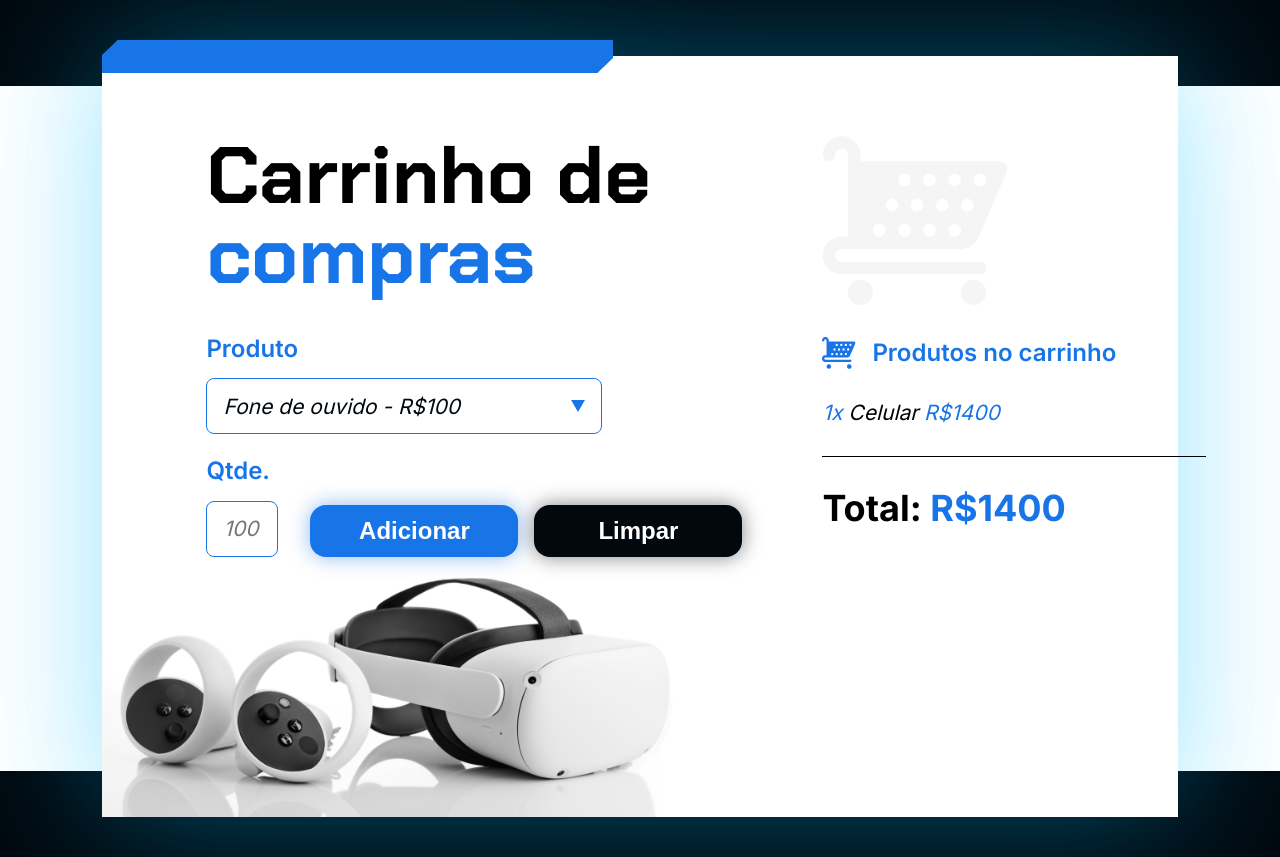
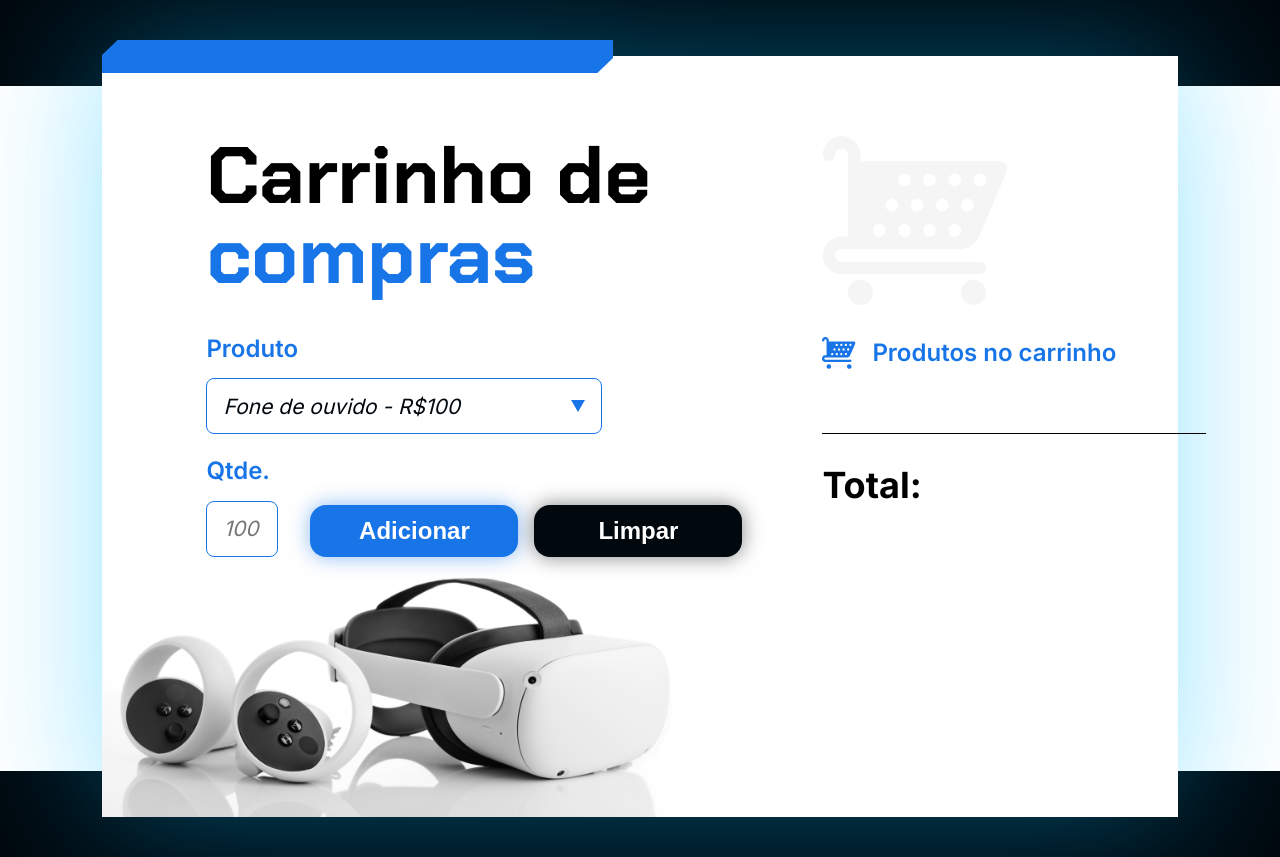
Before and after one commit to alvaros2001/Desafios-Treinamento-Programacao, a plain HTML site: page 3411-praticando-logica-projeto_inicial/3411-praticando-logica-projeto_inicial/carrinho-compras/index.html in a window 1280 px wide. Drawn offline with Linux system fonts and the light colour scheme.

Commit message:
Implementando lógica carrinho de compras

```diff
--- a/3411-praticando-logica-projeto_inicial/3411-praticando-logica-projeto_inicial/carrinho-compras/index.html
+++ b/3411-praticando-logica-projeto_inicial/3411-praticando-logica-projeto_inicial/carrinho-compras/index.html
@@ -56,15 +56,13 @@
       </div>
 
       <section class="carrinho__produtos" id="lista-produtos">
-        <section class="carrinho__produtos__produto">
-          <span class="texto-azul">1x</span> Celular <span class="texto-azul">R$1400</span>
-        </section>
+
       </section>
 
       <div class="divisoria"></div>
 
       <p class="carrinho__total">
-        Total: <span class="texto-azul" id="valor-total">R$1400</span>
+        Total: <span class="texto-azul" id="valor-total"></span>
       </p>
     </section>
   </main>
```
